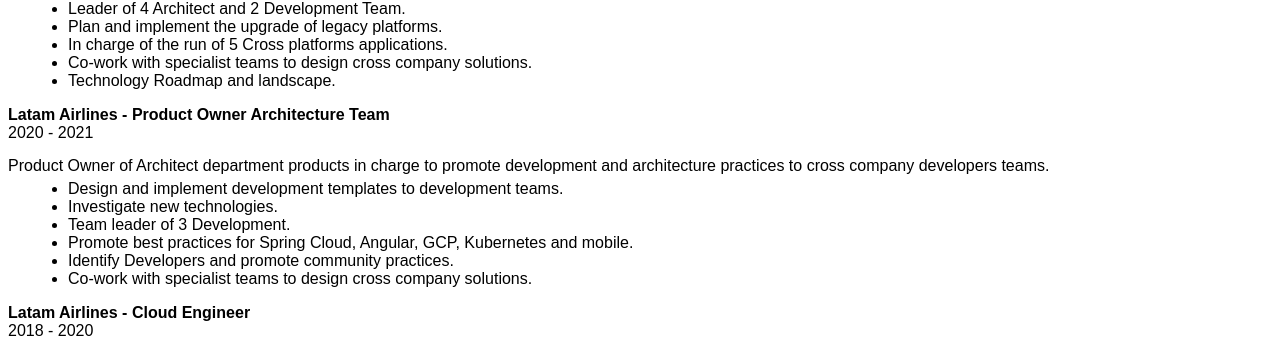
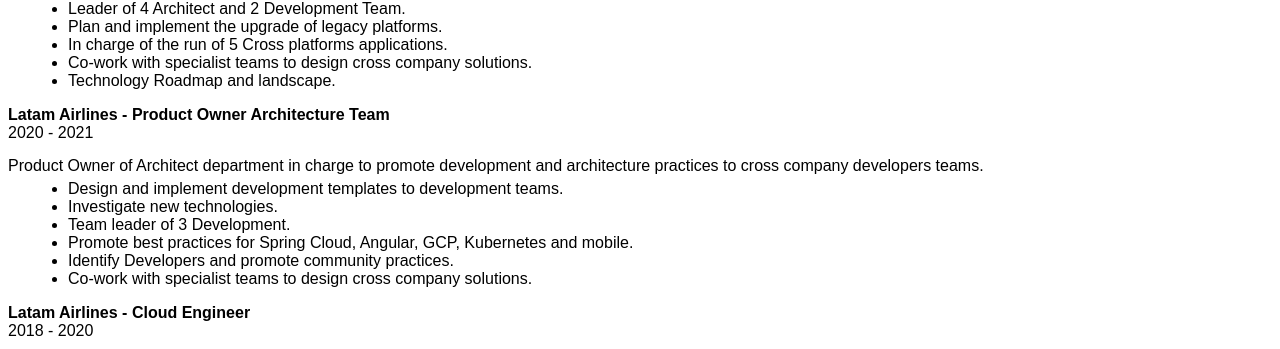
Before and after one commit to dinalejo/aledinamarca, a Jekyll site: the page built from resume.md, in a window 1280 px wide. Shown: the part 416-765 px from the top of the page. Built offline with Jekyll 4.4.1, drawn with Linux system fonts in a browser that asks for light colours.

Commit message:
update Information

```diff
--- a/_layouts/resume.html
+++ b/_layouts/resume.html
@@ -119,7 +119,7 @@
         <div>
             <div class="job-title">Latam Airlines - Product Owner Architecture Team</div>
             <div>2020 - 2021</div>
-            <div class="job-description">Product Owner of Architect department products in charge to promote development and architecture practices to cross company developers teams. </div>
+            <div class="job-description">Product Owner of Architect department in charge to promote development and architecture practices to cross company developers teams. </div>
             <ul class="job-function">
                 <li> Design and implement development templates to development teams.</li>
                 <li> Investigate new technologies.</li>
```
